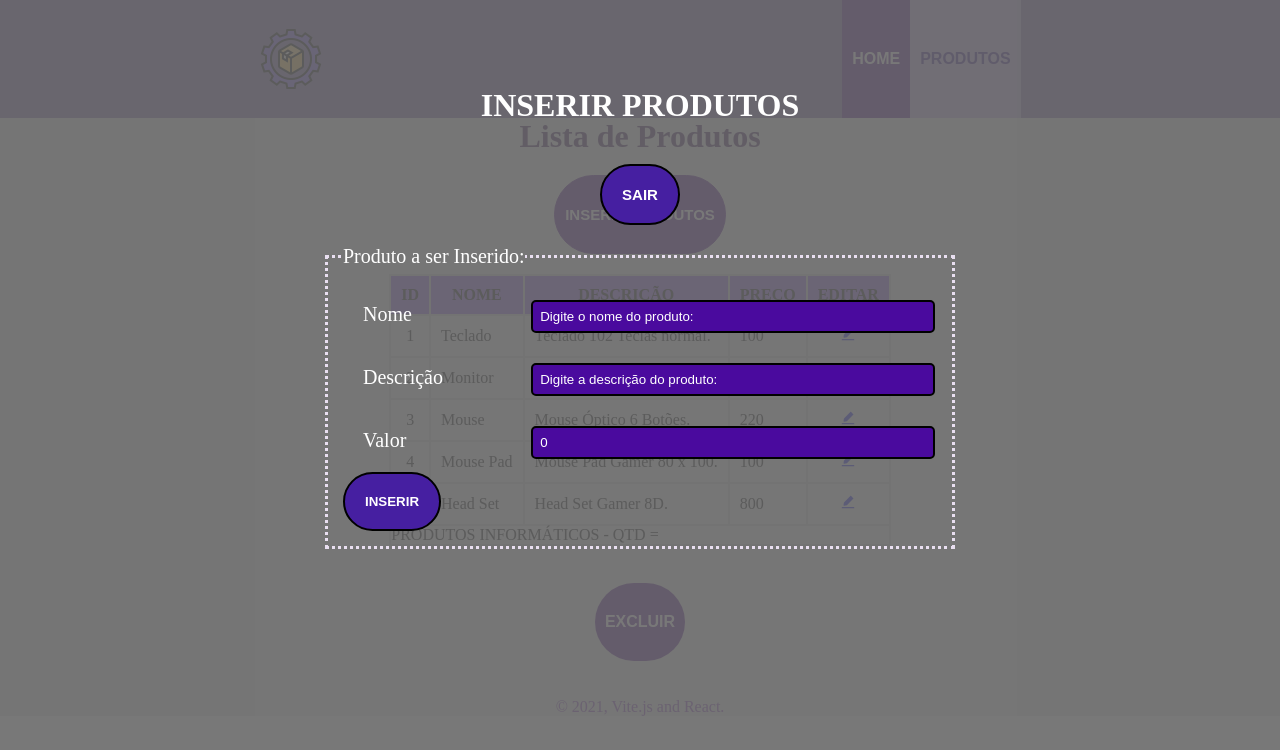
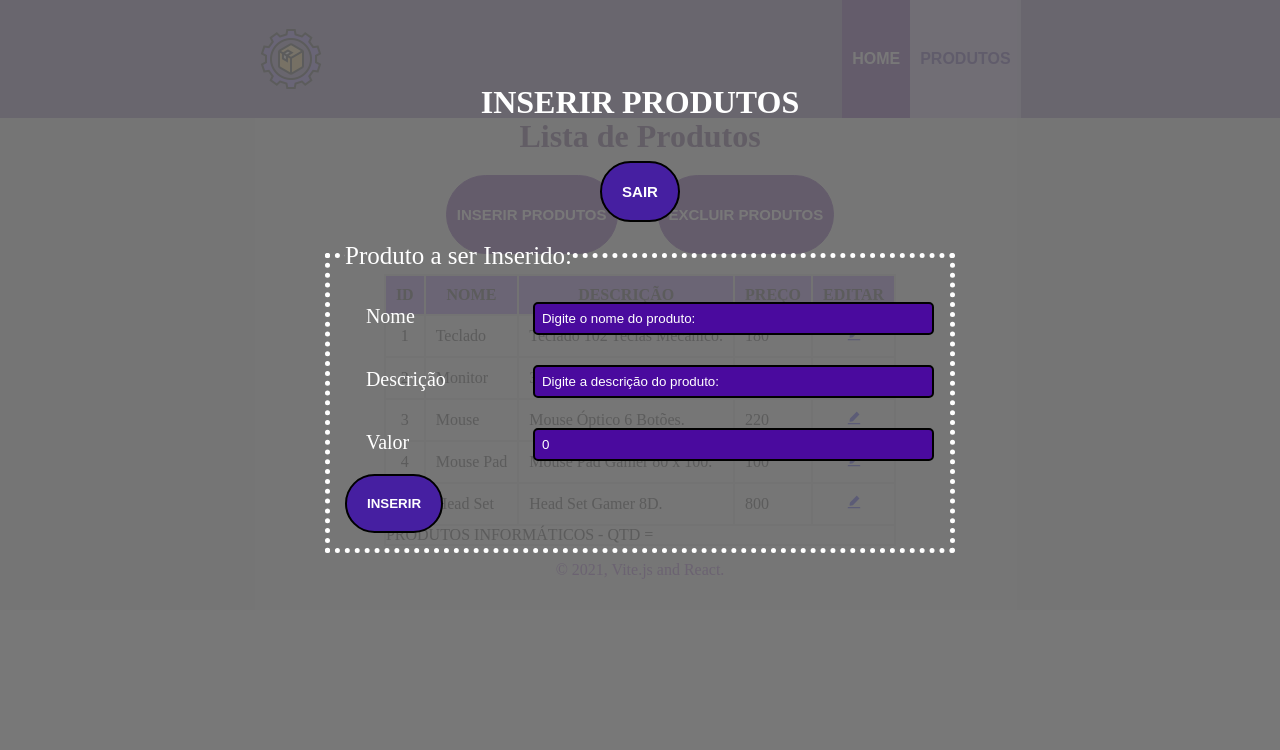
Before and after one commit to GabrielMachadoCP/CP2---JS, a React (Vite) app: page /produtos in a window 1280 px wide. Both pictures are taken after a click on the button "INSERIR PRODUTOS". Shown: the top 750 px of the page. Built offline with nearby package versions, Linux system fonts and the light colour scheme; data requests are answered from the project's data file.

Commit message:
Fazendo o modal no excluir também

```diff
--- a/db.json
+++ b/db.json
@@ -1,34 +1,9 @@
 {
-  "produtos": [
-    {
-      "id": 1,
-      "nome": "Teclado",
-      "desc": "Teclado 102 Teclas normal.",
-      "preco": "100"
-    },
-    {
-      "id": 2,
-      "nome": "Monitor",
-      "desc": "32' 75Hz Tela Curva.",
-      "preco": 2550
-    },
-    {
-      "id": 3,
-      "nome": "Mouse",
-      "desc": "Mouse Óptico 6 Botões.",
-      "preco": 220
-    },
-    {
-      "id": 4,
-      "nome": "Mouse Pad",
-      "desc": "Mouse Pad Gamer 80 x 100.",
-      "preco": 100
-    },
-    {
-      "id": 5,
-      "nome": "Head Set",
-      "desc": "Head Set Gamer 8D.",
-      "preco": 800
-    }
+  "produtos":[
+      {"id":1, "nome":"Teclado","desc":"Teclado 102 Teclas Mecânico.","preco":180},
+      {"id":2, "nome":"Monitor","desc":"32' 75Hz Tela Curva.","preco":2550},
+      {"id":3, "nome":"Mouse","desc":"Mouse Óptico 6 Botões.","preco":220},
+      {"id":4, "nome":"Mouse Pad","desc":"Mouse Pad Gamer 80 x 100.","preco":100},
+      {"id":5, "nome":"Head Set","desc":"Head Set Gamer 8D.","preco":800}
   ]
 }
--- a/src/components/ModalAction/ModalAction.scss
+++ b/src/components/ModalAction/ModalAction.scss
@@ -18,6 +18,7 @@
         padding: 10px;
         justify-content: center;
         align-items: center;
+        text-align: center;
         min-height: 77vh;
 
         h1{
@@ -55,7 +56,7 @@
 
             &:hover{
                 background-color: white;
-                border: white solid 1px;
+                border: white solid 2px;
                 color: rgb(76, 0, 139);
             }
         }
@@ -68,11 +69,12 @@
 
         fieldset{
             padding: 15px;
-            border: dotted rgb(233, 223, 241) 3px;
+            border: dotted rgb(255, 255, 255) 5px;
 
             legend{
-                font-size: 20px;
+                font-size: 25px;
                 color: rgb(255, 255, 255);
+                text-align: left;
             }
 
             label{
@@ -81,7 +83,7 @@
                 width: 30%;
                 text-align: left;
                 margin-right: 10px;
-                color: rgb(123, 55, 206);
+                color: rgb(115, 0, 255);
             }
 
             input{
@@ -98,6 +100,10 @@
                 color: white
             }
 
+            .insere{
+                text-align: left;
+            }
+
             button{
                 padding: 10px;
                 background-color: rgb(98, 65, 145);
--- /dev/null
+++ b/src/components/ModalAction/ModalActionE.jsx
@@ -0,0 +1,81 @@
+import React, { useState, useEffect } from 'react';
+import { useNavigate } from 'react-router-dom';
+import "./ModalAction.scss";
+
+function ModalActionE(props) {
+  const navigate = useNavigate();
+
+  const [produtos, setProdutos] = useState([]);
+  const [produtoId, setProdutoId] = useState('');
+  const [produtoExcluido, setProdutoExcluido] = useState(false);
+
+  const fetchProdutos = () => {
+    fetch('http://localhost:5000/produtos')
+      .then((response) => {
+        if (response.ok) {
+          return response.json();
+        } else {
+          throw new Error(`Erro ao buscar produtos: ${response.status}`);
+        }
+      })
+      .then((data) => setProdutos(data))
+      .catch((error) => console.error('Erro ao buscar produtos:', error));
+  };
+
+  const handleExcluirProduto = () => {
+    fetch(`http://localhost:5000/produtos/${produtoId}`, {
+      method: 'DELETE',
+    })
+      .then((response) => {
+        if (response.ok) {
+          setProdutoExcluido(true);
+          props.setCloseE(false); // Feche o modal
+          // Recarregue a página após a exclusão
+          window.location.reload();
+        } else {
+          throw new Error(`Erro ao excluir o produto: ${response.status}`);
+        }
+      })
+      .catch((error) => {
+        console.error('Erro na solicitação DELETE:', error);
+        alert('Erro ao excluir o produto. Verifique o ID e tente novamente.');
+      });
+  };
+
+
+  useEffect(() => {
+    fetchProdutos();
+  }, [produtoExcluido]);
+
+  if (props.openE) {
+    return (
+      <div className="modal">
+        <div className="tudo">
+          <h1>Excluir Produto</h1>
+        <div className="botao"><button onClick={()=>props.setCloseE(false)}>SAIR</button></div>
+        {produtoExcluido ? (
+          <p>Produto excluído com sucesso!</p>
+        ) : (
+          <div className="oioi">
+            <label htmlFor="idProduto">Selecione o produto a ser excluído:</label>
+            <select id="idProduto" onChange={(e) => setProdutoId(e.target.value)}>
+              <option value="">Selecione um produto</option>
+              {produtos.map((produto) => (
+                <option key={produto.id} value={produto.id}>
+                  {produto.nome}
+                </option>
+              ))}
+            </select>
+            <div className="delete">
+              <button onClick={handleExcluirProduto}>Confirmar Exclusão</button>
+            </div>
+          </div>
+        )}
+      </div>
+        </div>
+
+    );
+  }
+}
+
+export default ModalActionE;
--- a/src/components/ModalAction/ModalAction.jsx
+++ b/src/components/ModalAction/ModalActionI.jsx
@@ -1,10 +1,8 @@
 import "./ModalAction.scss";
 import { useState } from 'react';
-import { useNavigate } from 'react-router-dom';
 
-export default function ModalAction(props){
+export default function ModalActionI(props){
 
-    const navigate = useNavigate();
     const [produto, setProduto] = useState({
         nome: '',
         desc: '',
@@ -32,19 +30,20 @@ export default function ModalAction(props){
         .then(response => console.log("STATUS DA INSERÇÃO : " + response.status))
         .catch(error=> console.log(error))
 
-        props.setClose(false);
+        props.setCloseI(false);
 
           // Recarregar a página
         window.location.reload();
     }
 
-    if(props.open){return(
+    if(props.openI){return(
         <div className="modal">
             <div className='tudo'>
             <h1>INSERIR PRODUTOS</h1>
-            <div className="botao"><button onClick={()=>props.setClose(false)}>SAIR</button></div>
+            <div className="botao"><button onClick={()=>props.setCloseI(false)}>SAIR</button></div>
                 <form onSubmit={handleSubmit}>
                     <fieldset>
+
                     <legend>Produto a ser Inserido:</legend>
 
                     <div>
@@ -83,7 +82,7 @@ export default function ModalAction(props){
                         />
                     </div>
 
-                    <div>
+                    <div className="insere">
                         <button type="submit">INSERIR</button>
                     </div>
                     </fieldset>
--- a/src/components/Rodape.scss
+++ b/src/components/Rodape.scss
@@ -1,4 +1,11 @@
+footer{
+    height: 8vh;
+    text-align: center;
+}
+
 footer p{
     text-align: center;
     color: rgb(134, 58, 188);
+    display: inline-block;
+    padding: 15px;
 }
--- a/src/main.jsx
+++ b/src/main.jsx
@@ -8,7 +8,6 @@ import Home from './routes/Home.jsx';
 import Produtos from './routes/Produtos.jsx';
 import EditarProdutos from './routes/EditarProdutos.jsx';
 import Erro404 from './routes/Erro404.jsx';
-import ExcluirProdutos from './routes/ExcluirProdutos.jsx';
 
 const router = createBrowserRouter([
   {path: "/", element: <App/> , errorElement: <Erro404/>,
@@ -16,7 +15,6 @@ const router = createBrowserRouter([
       {path: "/", element: <Home/>},
       {path: "/produtos", element: <Produtos/>},
       {path: "/editar/produtos/:id", element: <EditarProdutos/>},
-      {path: "/excluir/produtos", element: <ExcluirProdutos/>},
     ]
   }
 ]);
--- a/src/routes/Excluir.scss
+++ /dev/null
@@ -1,92 +0,0 @@
-.comp{
-    display: flex;
-    flex-direction: column;
-    padding: 10px;
-    padding-top: 20px;
-    height: 77vh;
-
-    .oioi{
-        display: flex;
-        flex-direction: column;
-        align-items: center;
-    }
-    h1{
-        text-align: center;
-        color: rgb(55, 13, 84);
-    }
-
-    label{
-        font-size: 20px;
-        color: rgb(32, 1, 70);
-        padding: 20px;
-    }
-
-    select{
-        padding: 10px;
-    }
-
-    .delete{
-        padding: 20px;
-        & :hover{
-            background-color:  white;
-            border: solid 2px red;
-            color:  red ;
-        }
-    }
-    button{
-        padding: 20px;
-        color: white;
-        background-color: rgb(70, 31, 161);
-        text-transform: uppercase;
-        font-weight: bold;
-        border-radius: 9px;
-        border: solid black 2px;
-    }
-}
-
-
-form{
-    width: 50%;
-    justify-content: center;
-
-    fieldset{
-        padding: 15px;
-        border: dotted rgb(144, 109, 172) 3px;
-
-        legend{
-            font-size: 20px;
-            color: rgb(82, 28, 135);
-        }
-
-        label{
-            font-size: 18px;
-            display: inline-block;
-            width: 30%;
-            text-align: left;
-            margin-right: 10px;
-            color: rgb(43, 0, 96);
-        }
-
-        input{
-            display: inline-block;
-            padding: 7px;
-            width: 68%;
-            background-color: rgba(70, 21, 130, 0.493);
-            color: white;
-            border-radius: 5px;
-            border: solid black 2px;
-        }
-
-        input::placeholder{
-            color: white
-        }
-
-        button{
-            padding: 10px;
-            background-color: rgb(98, 65, 145);
-            color: white;
-            border: solid rgb(0, 0, 0) 3px;
-            border-radius: 5px;
-        }
-    }
-}
--- a/src/routes/ExcluirProdutos.jsx
+++ /dev/null
@@ -1,73 +0,0 @@
-import { useState, useEffect } from 'react';
-import { useNavigate } from 'react-router-dom';
-import "./Excluir.scss"
-export default function ExcluirProduto() {
-  document.title = 'Excluir Produto';
-
-  const navigate = useNavigate();
-
-  const [produtos, setProdutos] = useState([]);
-  const [produtoId, setProdutoId] = useState('');
-  const [produtoExcluido, setProdutoExcluido] = useState(false);
-
-  const fetchProdutos = () => {
-    fetch('http://localhost:5000/produtos')
-      .then((response) => {
-        if (response.ok) {
-          return response.json();
-        } else {
-          throw new Error(`Erro ao buscar produtos: ${response.status}`);
-        }
-      })
-      .then((data) => setProdutos(data))
-      .catch((error) => console.error('Erro ao buscar produtos:', error));
-  };
-
-  const handleExcluirProduto = () => {
-    fetch(`http://localhost:5000/produtos/${produtoId}`, {
-      method: 'DELETE',
-    })
-      .then((response) => {
-        if (response.ok) {
-          setProdutoExcluido(true);
-        } else {
-          throw new Error(`Erro ao excluir o produto: ${response.status}`);
-        }
-      })
-      .catch((error) => {
-        console.error('Erro na solicitação DELETE:', error);
-        alert('Erro ao excluir o produto. Verifique o ID e tente novamente.');
-      });
-
-      //Redirect
-      navigate("/produtos")
-  };
-
-
-  useEffect(() => {
-    fetchProdutos();
-  }, [produtoExcluido]);
-
-  return (
-    <div className='comp'>
-      <h1>Excluir Produto</h1>
-
-      {produtoExcluido ? (
-        <p>Produto excluído com sucesso!</p>
-      ) : (
-        <div className='oioi'>
-          <label htmlFor="idProduto">Selecione o produto a ser excluído:</label>
-          <select id="idProduto" onChange={(e) => setProdutoId(e.target.value)}>
-            <option value="">Selecione um produto</option>
-            {produtos.map((produto) => (
-              <option key={produto.id} value={produto.id}>
-                {produto.nome}
-              </option>
-            ))}
-          </select>
-          <div className='delete'><button onClick={handleExcluirProduto}>Confirmar Exclusão</button></div>
-        </div>
-      )}
-    </div>
-  );
-}
--- a/src/routes/Home.jsx
+++ b/src/routes/Home.jsx
@@ -7,7 +7,6 @@ export default function Home() {
         <h2>Produtos em Oferta...</h2>
         <figure>
           <img src="/supermarket-shelf-1094812_640.png" alt="prateleira" />
-          <figcaption>Nossos Produtos:</figcaption>
         </figure>
       </div>
     </div>
--- a/src/routes/Home.scss
+++ b/src/routes/Home.scss
@@ -2,11 +2,11 @@
 .geral{
     text-align: center;
     color: rgb(78, 33, 109);
-    padding: 10px;
+    padding: 15px;
 }
 
 img{
-    max-width: 21%;
+    max-width: 19%;
 }
 
 .comp{
--- a/src/routes/Produtos.jsx
+++ b/src/routes/Produtos.jsx
@@ -3,9 +3,8 @@ import { useEffect, useState } from "react";
 import { Link, useLocation } from "react-router-dom";
 import "./Produtos.scss";
 import { AiFillEdit as Editar } from "react-icons/ai";
-import { MdDeleteForever as Excluir } from "react-icons/md";
-import { MdEditCalendar as Inserir } from "react-icons/md";
-import ModalAction from "../components/ModalAction/ModalAction";
+import ModalActionE from "../components/ModalAction/ModalActionE";
+import ModalActionI from "../components/ModalAction/ModalActionI";
 
 export default function Produtos() {
   document.title = "Lista de Produtos";
@@ -22,15 +21,20 @@ export default function Produtos() {
       .catch((error) => console.log(error));
   }, []);
 
-  const [open, setOpen] = useState(false);
+  const [open, setOpenI] = useState(false);
+  const [abre, setOpenE] = useState(false);
 
 
   return (
     <div>
       <h1 className="h1">Lista de Produtos</h1>
 
-        <ModalAction open={open} setClose={setOpen}/>
-        <div className="botao"><button onClick={()=>setOpen(true)}>INSERIR PRODUTOS</button></div>
+        <ModalActionI openI={open} setCloseI={setOpenI}/>
+        <ModalActionE openE={abre} setCloseE={setOpenE}/>
+        <div className="botoes">
+          <div className="botao"><button onClick={()=>setOpenI(true)}>INSERIR PRODUTOS</button></div>
+          <div className="botao"><button onClick={()=>setOpenE(true)}>EXCLUIR PRODUTOS</button></div>
+        </div>
 
           <div>
             <table className="tblEstilo">
@@ -63,13 +67,6 @@ export default function Produtos() {
               </tfoot>
             </table>
           </div>
-
-      <nav className="inserirExcluir">
-        <ul>
-          <li><Link to="/excluir/produtos" className={rotaAtual.pathname == `/excluir/produtos/`?"active":""}>EXCLUIR</Link></li>
-        </ul>
-      </nav>
-
     </div>
   )
 }
--- a/src/routes/Produtos.scss
+++ b/src/routes/Produtos.scss
@@ -1,6 +1,13 @@
 .h1{
     text-align: center;
     color: rgb(55, 13, 84);
+}
+
+.botoes{
+
+    display: flex;
+    justify-content: center; /* Para alinhar os botões lado a lado */
+
 }
 
 .botao{
@@ -25,45 +32,6 @@
         }
     }
 }
-
-.inserirExcluir{
-    display: flex;
-    flex-direction: row;
-    background-color:#e6e6e6;
-    color: #fff;
-    font-family: Arial, Helvetica, sans-serif;
-    justify-content: space-around;
-    align-items: center;
-    padding: 20px;
-    height: 19vh;
-
-    & ul{
-        list-style: none;
-
-        & li{
-            display: inline-block;
-            padding: 10px;
-
-            & a{
-                text-decoration: none;
-                color: #fff;
-                display: block;
-                font-weight: bold;
-                padding: 30px 10px;
-                background-color: rgb(76, 0, 139);
-                border-radius: 100px;
-                transition: background-color ease-out 300ms, color ease-out 300ms;
-
-                &:hover{
-                    background-color: white;
-                    color: rgb(76, 0, 139);
-                }
-            }
-        }
-    }
-}
-
-
 
 .tblEstilo{
     border: 2px solid #ccc;
```
